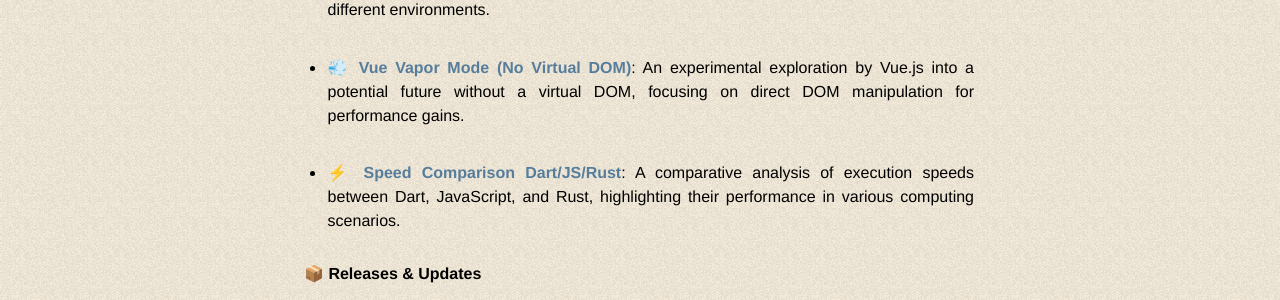
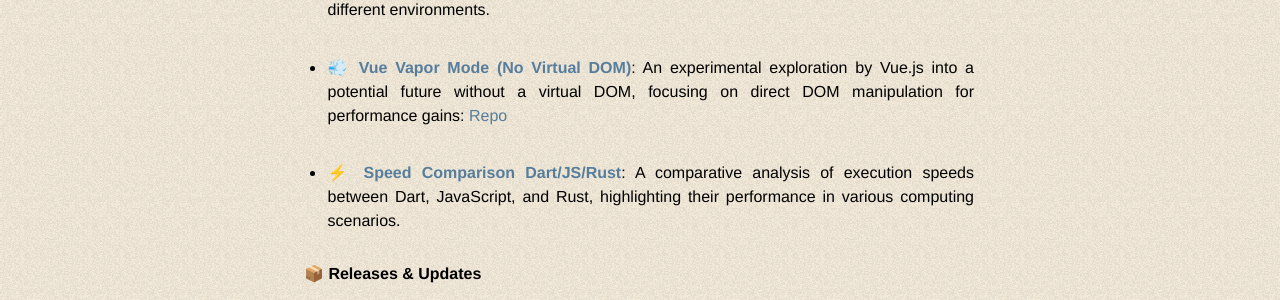
Before and after one commit to heristop/heristop.github.io, a Jekyll site: the page built from _posts/2024-03-15-frontend-weekly-digest-11.md, in a window 1280 px wide. Shown: the part 484-784 px from the top of the page. Built offline with Jekyll 4.4.1, drawn with Linux system fonts in a browser that asks for light colours; some web fonts are replaced; Markdown is read by kramdown in place of the engine named in the settings.

Commit message:
chore(frontend): update weekly digest 11

```diff
--- a/_posts/2024-03-15-frontend-weekly-digest-11.md
+++ b/_posts/2024-03-15-frontend-weekly-digest-11.md
@@ -10,7 +10,7 @@
 
 - 🌐 **[New ESM JavaScript Registry Runtime Agnostic](https://jsr.io/)**: Introduces a runtime-agnostic ESM JavaScript registry, aimed at enhancing module compatibility and flexibility across different environments.
 
-- 💨 **[Vue Vapor Mode (No Virtual DOM)](https://icarusgk.hashnode.dev/vue-3-vapor-mode)**: An experimental exploration by Vue.js into a potential future without a virtual DOM, focusing on direct DOM manipulation for performance gains.
+- 💨 **[Vue Vapor Mode (No Virtual DOM)](https://icarusgk.hashnode.dev/vue-3-vapor-mode)**: An experimental exploration by Vue.js into a potential future without a virtual DOM, focusing on direct DOM manipulation for performance gains: [Repo](https://github.com/vuejs/core-vapor)
 
 - ⚡ **[Speed Comparison Dart/JS/Rust](https://medium.com/@tommyyy/the-dart-speed-035272e9d46d)**: A comparative analysis of execution speeds between Dart, JavaScript, and Rust, highlighting their performance in various computing scenarios.
 
```
